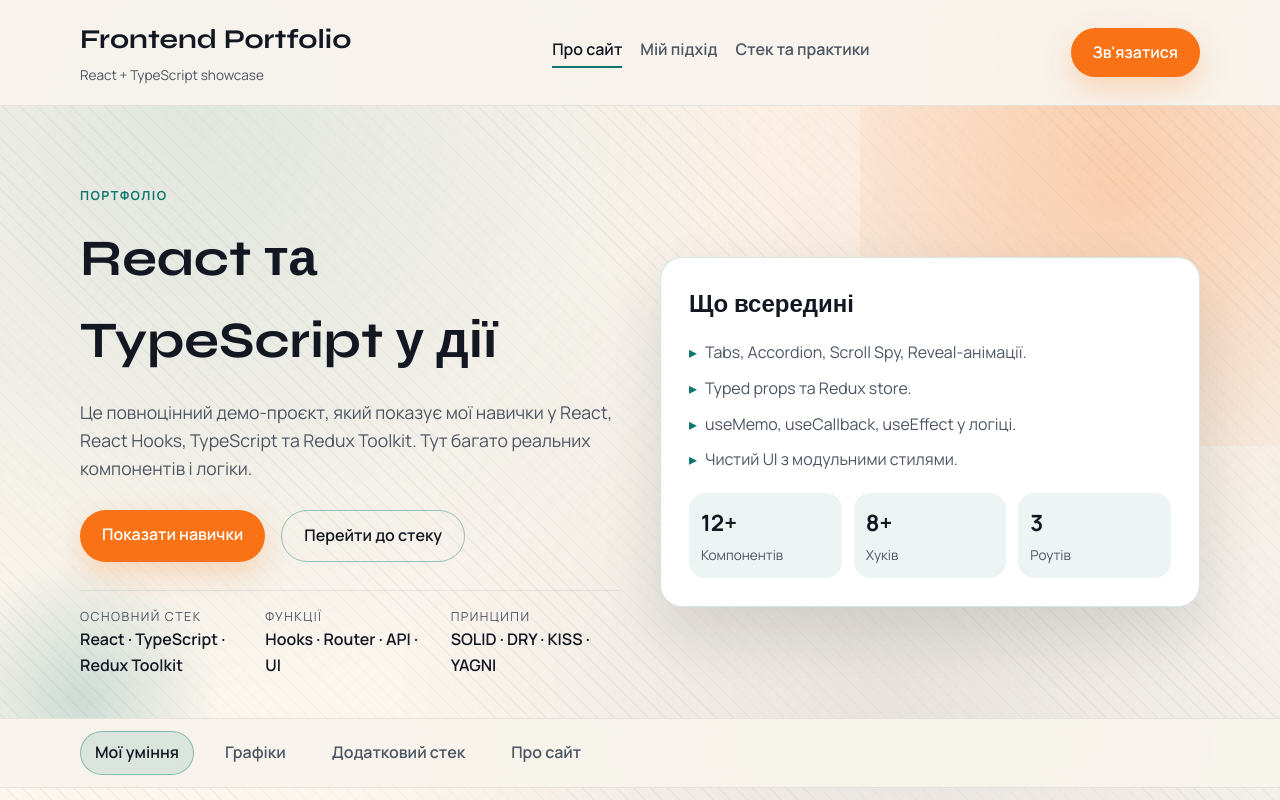
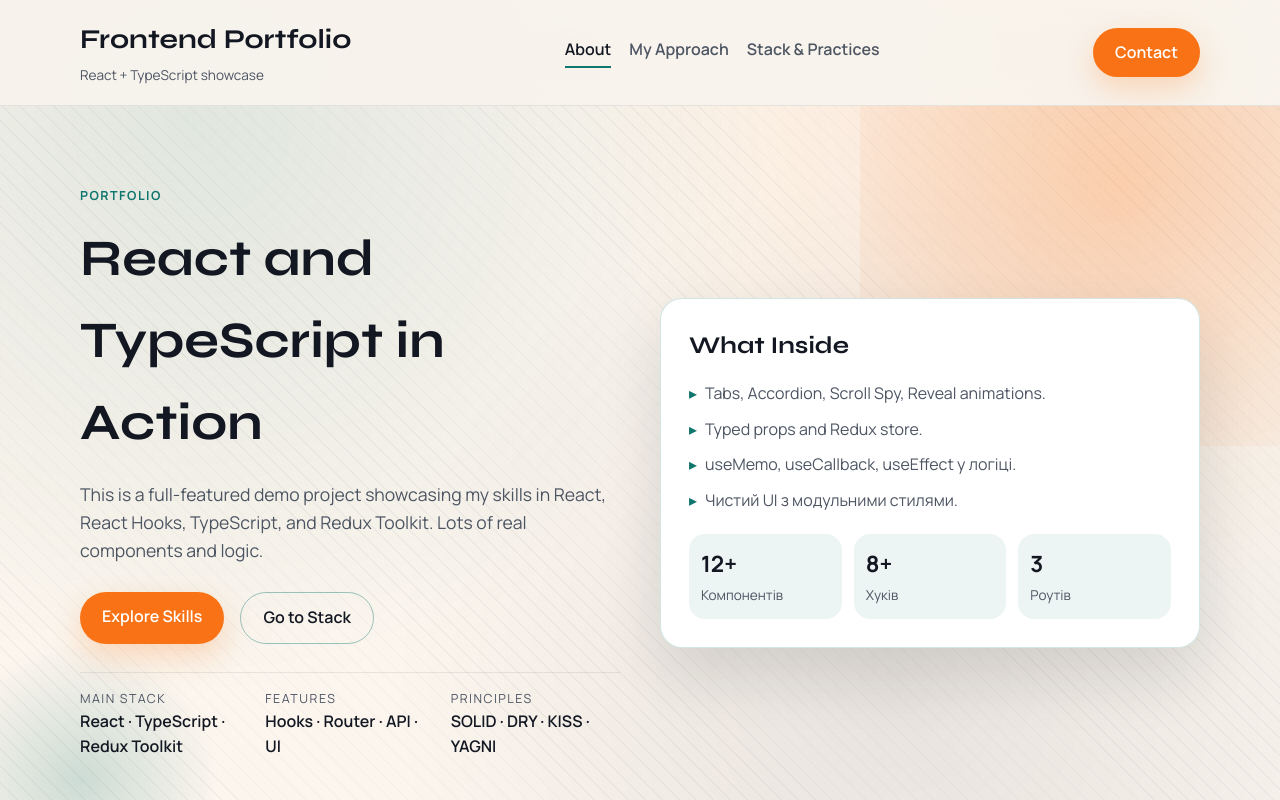
Before and after one commit to desmodaus/promo, a React (Vite) app: page / in a window 1280 px wide. Shown: the top 800 px of the page. Built offline with nearby package versions, Linux system fonts and the light colour scheme.

Commit message:
Translate main content to English

```diff
--- a/src/App.tsx
+++ b/src/App.tsx
@@ -16,13 +16,13 @@
           </div>
           <nav className="nav">
             <NavLink to="/" end>
-              Про сайт
+              About
             </NavLink>
-            <NavLink to="/approach">Мій підхід</NavLink>
-            <NavLink to="/stack">Стек та практики</NavLink>
+            <NavLink to="/approach">My Approach</NavLink>
+            <NavLink to="/stack">Stack & Practices</NavLink>
           </nav>
           <Link className="cta" to="/stack#contact">
-            Зв'язатися
+            Contact
           </Link>
         </div>
       </header>
@@ -39,13 +39,13 @@
         <div className="container footer-content">
           <div>
             <h3>Frontend Portfolio</h3>
-            <p>Живий приклад React, TypeScript та інженерного мислення.</p>
-            <p className="footer-author">Розробив сайт: Благуш Артем Олександрович.</p>
+            <p>Live example of React, TypeScript and engineering thinking.</p>
+            <p className="footer-author">Developed by: Blagush Artem Oleksandrovych.</p>
           </div>
           <div className="footer-links">
-            <Link to="/approach">Мій підхід</Link>
-            <Link to="/stack">Стек</Link>
-            <Link to="/stack#contact">Контакт</Link>
+            <Link to="/approach">My Approach</Link>
+            <Link to="/stack">Stack</Link>
+            <Link to="/stack#contact">Contact</Link>
           </div>
         </div>
       </footer>
--- a/src/data/skills.ts
+++ b/src/data/skills.ts
@@ -18,19 +18,19 @@
     items: [
       {
         title: "JavaScript",
-        description: "Базова логіка, DOM, інтеграції та контроль даних у UI.",
+        description: "Core logic, DOM manipulation, integrations and data control in UI.",
         level: 86,
         tags: ["ESNext", "DOM", "Async"]
       },
       {
         title: "React + Hooks",
-        description: "Компонентна архітектура, локальний стан, повторне використання UI.",
+        description: "Component architecture, local state, UI reusability and optimization.",
         level: 84,
         tags: ["useState", "useEffect", "useMemo"]
       },
       {
         title: "TypeScript",
-        description: "Типізація моделей, безпечні контракти, суворий контроль даних.",
+        description: "Type safety, model typing, secure contracts and strict data control.",
         level: 80,
         tags: ["Types", "Generics", "Interfaces"]
       }
@@ -42,19 +42,19 @@
     items: [
       {
         title: "Redux Toolkit",
-        description: "Глобальний стан, передбачувана логіка, селектори і слайси.",
+        description: "Global state management, predictable logic, selectors and slices.",
         level: 78,
         tags: ["Slice", "Store", "Selectors"]
       },
       {
         title: "React Router",
-        description: "Навігація, маршрутизація, структура сторінок.",
+        description: "Navigation, routing, page structure and URL management.",
         level: 81,
         tags: ["Routes", "Layouts", "Links"]
       },
       {
         title: "REST API",
-        description: "Отримання, нормалізація та кешування даних.",
+        description: "Fetching, data normalization and caching strategies.",
         level: 76,
         tags: ["Fetch", "Axios", "Mock"]
       }
@@ -66,19 +66,19 @@
     items: [
       {
         title: "SOLID + DRY",
-        description: "Модульність, відповідальність, мінімум дублювань.",
+        description: "Modularity, responsibility, minimal code duplication.",
         level: 88,
         tags: ["Architecture", "Modules"]
       },
       {
         title: "KISS + YAGNI",
-        description: "Простота, фокус на потрібних фічах.",
+        description: "Simplicity, focus on needed features.",
         level: 90,
         tags: ["Simplicity", "Focus"]
       },
       {
         title: "Git + Review",
-        description: "Прозора історія комітів та контроль якості.",
+        description: "Transparent commit history and quality control.",
         level: 82,
         tags: ["Git", "Code Review"]
       }
--- a/src/routes/Home.tsx
+++ b/src/routes/Home.tsx
@@ -7,10 +7,10 @@
 
 const Home = () => {
   const sections = [
-    { id: "skills", label: "Мої уміння" },
-    { id: "charts", label: "Графіки" },
-    { id: "stack", label: "Додатковий стек" },
-    { id: "about", label: "Про сайт" }
+    { id: "skills", label: "My Skills" },
+    { id: "charts", label: "Growth Charts" },
+    { id: "stack", label: "Tech Stack" },
+    { id: "about", label: "About Site" }
   ];
 
   return (
@@ -18,36 +18,36 @@
       <RevealSection className="hero hero-primary" id="top">
         <div className="container hero-grid">
           <div className="hero-text">
-            <p className="eyebrow">Портфоліо</p>
-            <h1>React та TypeScript у дії</h1>
+            <p className="eyebrow">Portfolio</p>
+            <h1>React and TypeScript in Action</h1>
             <p className="lead">
-              Це повноцінний демо-проєкт, який показує мої навички у React, React Hooks,
-              TypeScript та Redux Toolkit. Тут багато реальних компонентів і логіки.
+              This is a full-featured demo project showcasing my skills in React, React Hooks,
+              TypeScript, and Redux Toolkit. Lots of real components and logic.
             </p>
             <div className="hero-actions">
-              <a className="cta" href="#skills">Показати навички</a>
-              <a className="ghost" href="#stack">Перейти до стеку</a>
+              <a className="cta" href="#skills">Explore Skills</a>
+              <a className="ghost" href="#stack">Go to Stack</a>
             </div>
             <div className="meta">
               <div>
-                <span className="meta-title">Основний стек</span>
+                <span className="meta-title">Main Stack</span>
                 <span className="meta-value">React · TypeScript · Redux Toolkit</span>
               </div>
               <div>
-                <span className="meta-title">Функції</span>
+                <span className="meta-title">Features</span>
                 <span className="meta-value">Hooks · Router · API · UI</span>
               </div>
               <div>
-                <span className="meta-title">Принципи</span>
+                <span className="meta-title">Principles</span>
                 <span className="meta-value">SOLID · DRY · KISS · YAGNI</span>
               </div>
             </div>
           </div>
           <div className="hero-card">
-            <h2>Що всередині</h2>
+            <h2>What Inside</h2>
             <ul>
-              <li>Tabs, Accordion, Scroll Spy, Reveal-анімації.</li>
-              <li>Typed props та Redux store.</li>
+              <li>Tabs, Accordion, Scroll Spy, Reveal animations.</li>
+              <li>Typed props and Redux store.</li>
               <li>useMemo, useCallback, useEffect у логіці.</li>
               <li>Чистий UI з модульними стилями.</li>
             </ul>
```
